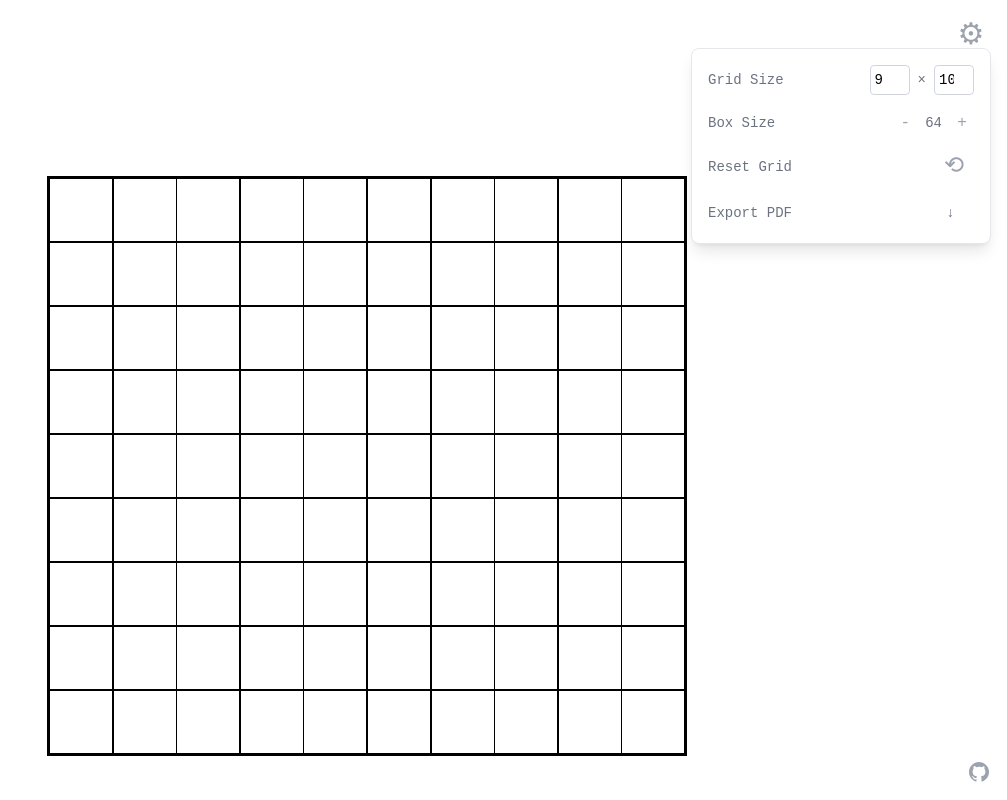
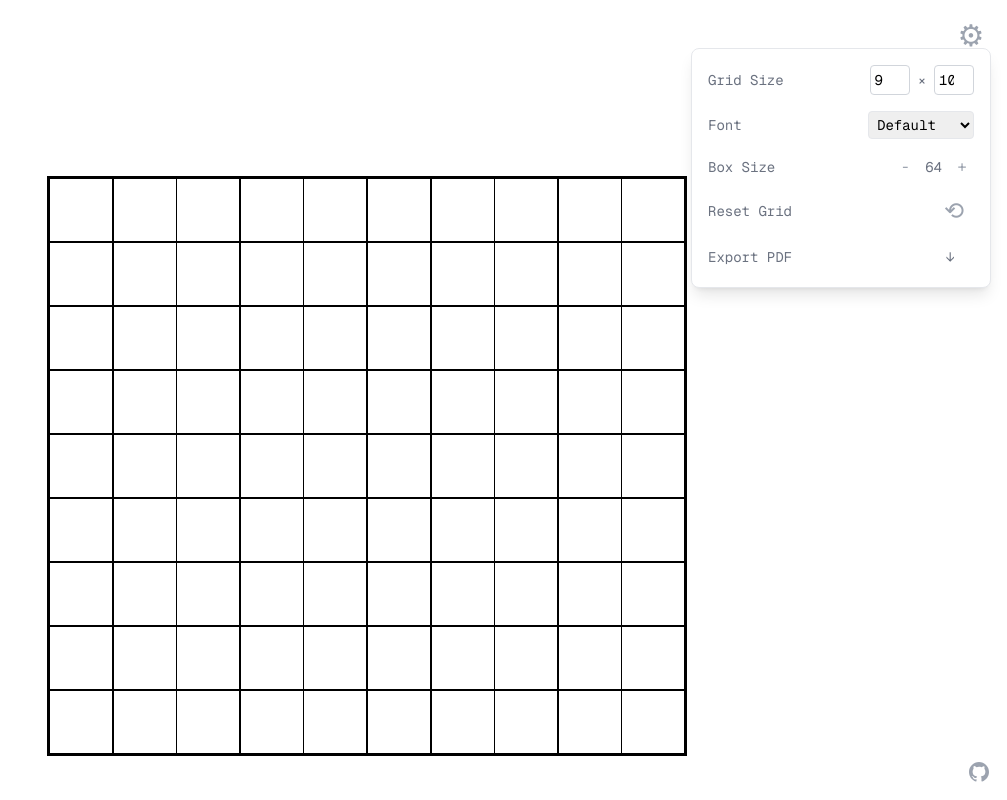
Before and after one commit to lars-soderman/melody-x, a Next.js app: page / in a window 1280 px wide. Both pictures are taken after a click on the button "Settings". Shown: the whole page, without its empty margins (273-1280 px from the left). Built offline with nearby package versions, Linux system fonts and the light colour scheme.

Commit message:
halloween font option

```diff
--- a/src/app/components/CrosswordGrid.tsx
+++ b/src/app/components/CrosswordGrid.tsx
@@ -7,6 +7,7 @@ type CrosswordGridProps = {
   boxes: Box[];
   confirmingRemove: { index: number; type: 'row' | 'column' } | null;
   editingBox: Box | null;
+  font: string;
   grid: Box[][];
   handleRemoveColumn: (colIndex: number) => void;
   handleRemoveRow: (rowIndex: number) => void;
@@ -26,10 +27,7 @@ type CrosswordGridProps = {
 export function CrosswordGrid({
   grid,
   editingBox,
-  boxes,
-  minRow,
   minCol,
-  maxRow,
   maxCol,
   onLetterChange,
   onUpdateArrow,
@@ -37,15 +35,14 @@ export function CrosswordGrid({
   onUpdateStop,
   onNavigate,
   onSetEditingBox,
-  handleRemoveRow,
-  handleRemoveColumn,
-  confirmingRemove,
   boxSize,
   toggleHint,
+  font,
 }: CrosswordGridProps) {
   return (
     <div
       className={`grid grid-cols-${maxCol - minCol + 1} border-collapse gap-0 border-2 border-black`}
+      style={{ fontFamily: font }}
     >
       {grid.map((row) =>
         row.map((box) => (
--- /dev/null
+++ b/src/app/components/FontSelector.tsx
@@ -0,0 +1,18 @@
+export function FontSelector({
+  value,
+  onChange,
+}: {
+  onChange: (font: string) => void;
+  value: string;
+}) {
+  return (
+    <select
+      className="rounded border p-1 text-sm"
+      value={value}
+      onChange={(e) => onChange(e.target.value)}
+    >
+      <option value="var(--font-default)">Default</option>
+      <option value="var(--font-creepster)">Creepster</option>
+    </select>
+  );
+}
--- a/src/app/components/GridCell.tsx
+++ b/src/app/components/GridCell.tsx
@@ -8,6 +8,7 @@ type GridCellProps = {
   box: Box;
   boxSize: number;
   editingBox: Box | null;
+  font: string;
   onLetterChange: (id: string, letter: string) => void;
   onNavigate: (box: Box, direction: 'up' | 'down' | 'left' | 'right') => void;
   onSetEditingBox: (box: Box) => void;
@@ -20,6 +21,7 @@ type GridCellProps = {
 export const GridCell = memo(function GridCell({
   box,
   editingBox,
+  font,
   onLetterChange,
   onUpdateArrow,
   onUpdateBlack,
@@ -38,6 +40,7 @@ export const GridCell = memo(function GridCell({
         borderWidth: `${boxSize * 0.03}px`,
         borderStyle: 'solid',
         borderColor: 'black',
+        fontFamily: font,
       }}
     >
       {editingBox === box ? (
--- a/src/app/components/Settings.tsx
+++ b/src/app/components/Settings.tsx
@@ -2,6 +2,7 @@ import { Box } from '@/types';
 import { useEffect, useState } from 'react';
 import { BoxSizeControl } from './BoxSizeControl';
 import { ExportButton } from './ExportButton';
+import { FontSelector } from './FontSelector';
 import { Popover } from './Popover';
 import { ResetButton } from './ResetButton';
 
@@ -18,20 +19,24 @@ interface SettingsProps {
   boxSize: number;
   cols: number;
   exportProps: ExportProps;
+  font: string;
   onBoxSizeChange: (size: number) => void;
   onGridSizeChange: (rows: number, cols: number) => void;
   onReset: () => void;
   rows: number;
+  updateFont: (font: string) => void;
 }
 
 export function Settings({
   boxSize,
-  rows,
   cols,
+  exportProps,
+  font,
   onBoxSizeChange,
   onGridSizeChange,
   onReset,
-  exportProps,
+  rows,
+  updateFont,
 }: SettingsProps) {
   const [isOpen, setIsOpen] = useState(false);
   const [isConfirmingReset, setIsConfirmingReset] = useState(false);
@@ -95,6 +100,11 @@ export function Settings({
           </div>
 
           <div className="flex items-center justify-between gap-4">
+            <label className="text-sm text-gray-500">Font</label>
+            <FontSelector value={font} onChange={updateFont} />
+          </div>
+
+          <div className="flex items-center justify-between gap-4">
             <label className="text-sm text-gray-500">Box Size</label>
             <BoxSizeControl size={boxSize} onChange={onBoxSizeChange} />
           </div>
--- a/src/app/components/ShowBox.tsx
+++ b/src/app/components/ShowBox.tsx
@@ -6,6 +6,7 @@ import { ArrowRight } from '../icons/arrowRight';
 type ShowBoxProps = Box & {
   black?: boolean;
   boxSize: number;
+  font: string;
   id: string;
   isSelected?: boolean;
   onClick: () => void;
--- a/src/app/globals.css
+++ b/src/app/globals.css
@@ -5,6 +5,8 @@
 :root {
   --background: #fff;
   --foreground: #000;
+  --font-default: var(--font-geist-mono);
+  --font-creepster: 'Creepster';
 }
 
 /* @media (prefers-color-scheme: dark) {
@@ -17,9 +19,7 @@
 body {
   color: var(--foreground);
   background: var(--background);
-  font-family:
-    Geist Mono,
-    monospace;
+  font-family: var(--font-geist-mono), monospace;
 }
 
 @layer utilities {
--- a/src/app/layout.tsx
+++ b/src/app/layout.tsx
@@ -1,4 +1,5 @@
 import type { Metadata } from 'next';
+import { Creepster } from 'next/font/google';
 import localFont from 'next/font/local';
 import './globals.css';
 
@@ -6,6 +7,12 @@ const geistMono = localFont({
   src: './fonts/GeistMonoVF.woff',
   variable: '--font-geist-mono',
   weight: '100 900',
+});
+
+const creepster = Creepster({
+  weight: '400',
+  subsets: ['latin'],
+  variable: '--font-creepster',
 });
 
 export const metadata: Metadata = {
@@ -20,7 +27,9 @@ export default function RootLayout({
 }>) {
   return (
     <html lang="en">
-      <body className={`${geistMono.variable} absolute inset-0 antialiased`}>
+      <body
+        className={`${geistMono.variable} ${creepster.variable} absolute inset-0 antialiased`}
+      >
         {children}
       </body>
     </html>
--- a/src/app/page.tsx
+++ b/src/app/page.tsx
@@ -23,6 +23,7 @@ export default function Home() {
     boxSize,
     rows,
     cols,
+    font,
     updateBoxSize,
     updateGridSize,
     addRow,
@@ -35,6 +36,7 @@ export default function Home() {
     reset,
     updateStop,
     toggleHint,
+    updateFont,
   } = useGridReducer();
 
   const { editingBox, setEditingBox, handleNavigate } =
@@ -124,7 +126,9 @@ export default function Home() {
         <Settings
           boxSize={boxSize}
           cols={cols}
+          font={font}
           rows={rows}
+          updateFont={updateFont}
           exportProps={{
             boxes,
             minRow,
@@ -147,6 +151,7 @@ export default function Home() {
             boxSize={boxSize}
             confirmingRemove={confirmingRemove}
             editingBox={editingBox}
+            font={font}
             grid={grid}
             handleRemoveColumn={handleRemoveColumn}
             handleRemoveRow={handleRemoveRow}
--- a/src/hooks/useGridReducer.ts
+++ b/src/hooks/useGridReducer.ts
@@ -12,6 +12,7 @@ type GridState = {
   boxSize: number;
   boxes: Box[];
   cols: number;
+  font: string;
   rows: number;
   version: number;
 };
@@ -28,7 +29,8 @@ type GridAction =
   | { type: 'RESET' }
   | { id: string; stop: Box['stop']; type: 'UPDATE_STOP' }
   | { hint?: number; id: string; type: 'SET_HINT' }
-  | { cols: number; rows: number; type: 'UPDATE_GRID_SIZE' };
+  | { cols: number; rows: number; type: 'UPDATE_GRID_SIZE' }
+  | { font: string; type: 'UPDATE_FONT' };
 
 function loadFromStorage(): GridState | null {
   try {
@@ -274,6 +276,12 @@ function gridReducer(state: GridState, action: GridAction): GridState {
         break;
       }
 
+      case 'UPDATE_FONT':
+        return {
+          ...state,
+          font: action.font,
+        };
+
       default:
         throw new Error(
           `Unhandled action type: ${(action as { type: string }).type}`
@@ -300,25 +308,26 @@ function gridReducer(state: GridState, action: GridAction): GridState {
 }
 
 const getInitialState = (): GridState => {
-  const defaultState = {
-    version: STORAGE_VERSION,
+  const initialState: GridState = {
     boxes: createInitialBoxes(INITIAL_GRID_SIZE.rows, INITIAL_GRID_SIZE.cols),
     boxSize: INITIAL_BOX_SIZE,
+    cols: INITIAL_GRID_SIZE.cols,
+    font: 'var(--font-default)',
     rows: INITIAL_GRID_SIZE.rows,
-    cols: INITIAL_GRID_SIZE.cols,
+    version: STORAGE_VERSION,
   };
 
   if (typeof window === 'undefined') {
-    return defaultState;
+    return initialState;
   }
 
   const saved = loadFromStorage();
-  return saved || defaultState;
+  return saved || initialState;
 };
 
 export function useGridReducer() {
   const [state, dispatch] = useReducer(gridReducer, getInitialState());
-
+  console.log('state', state);
   useEffect(() => {
     if (typeof window !== 'undefined') {
       localStorage.setItem(STORAGE_KEY, JSON.stringify(state));
@@ -409,5 +418,7 @@ export function useGridReducer() {
     rows: state.rows,
     cols: state.cols,
     updateGridSize,
+    font: state.font,
+    updateFont: (font: string) => dispatch({ type: 'UPDATE_FONT', font }),
   };
 }
```
